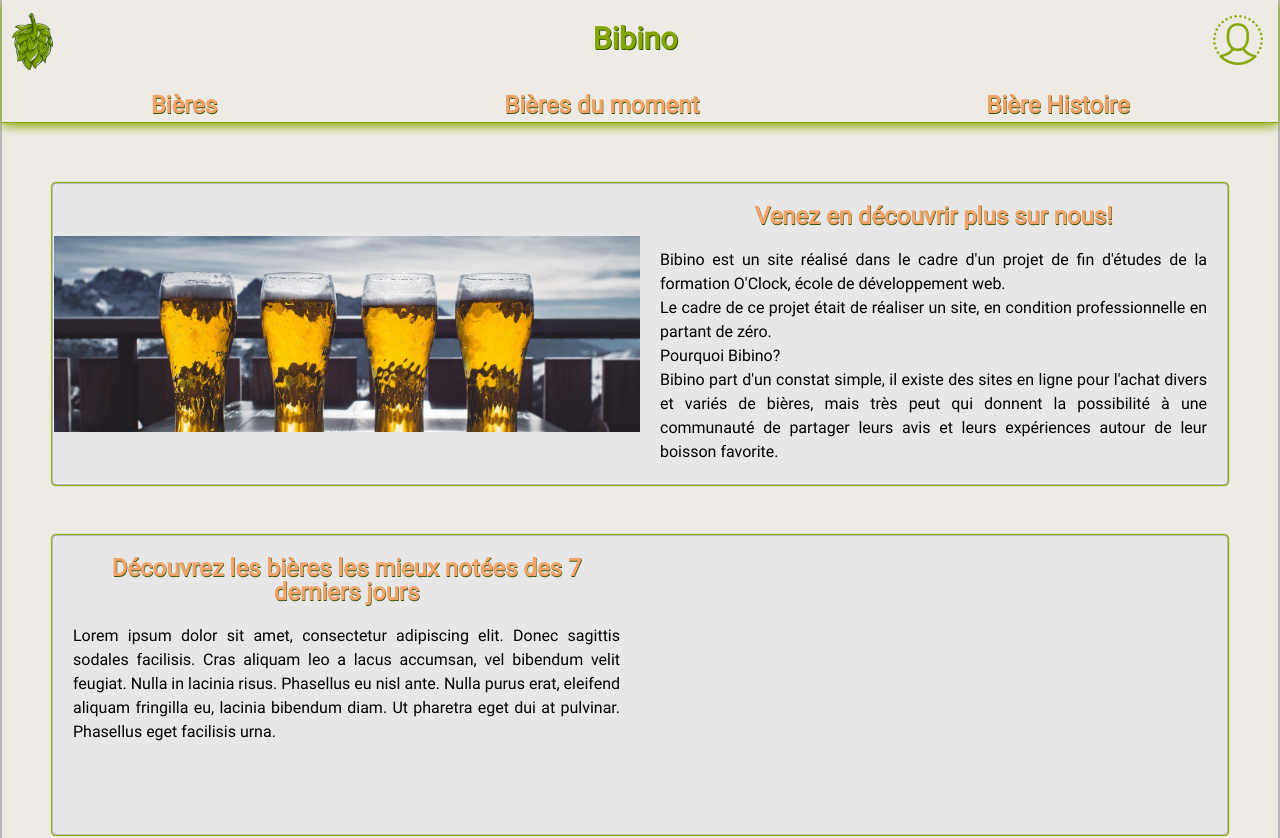
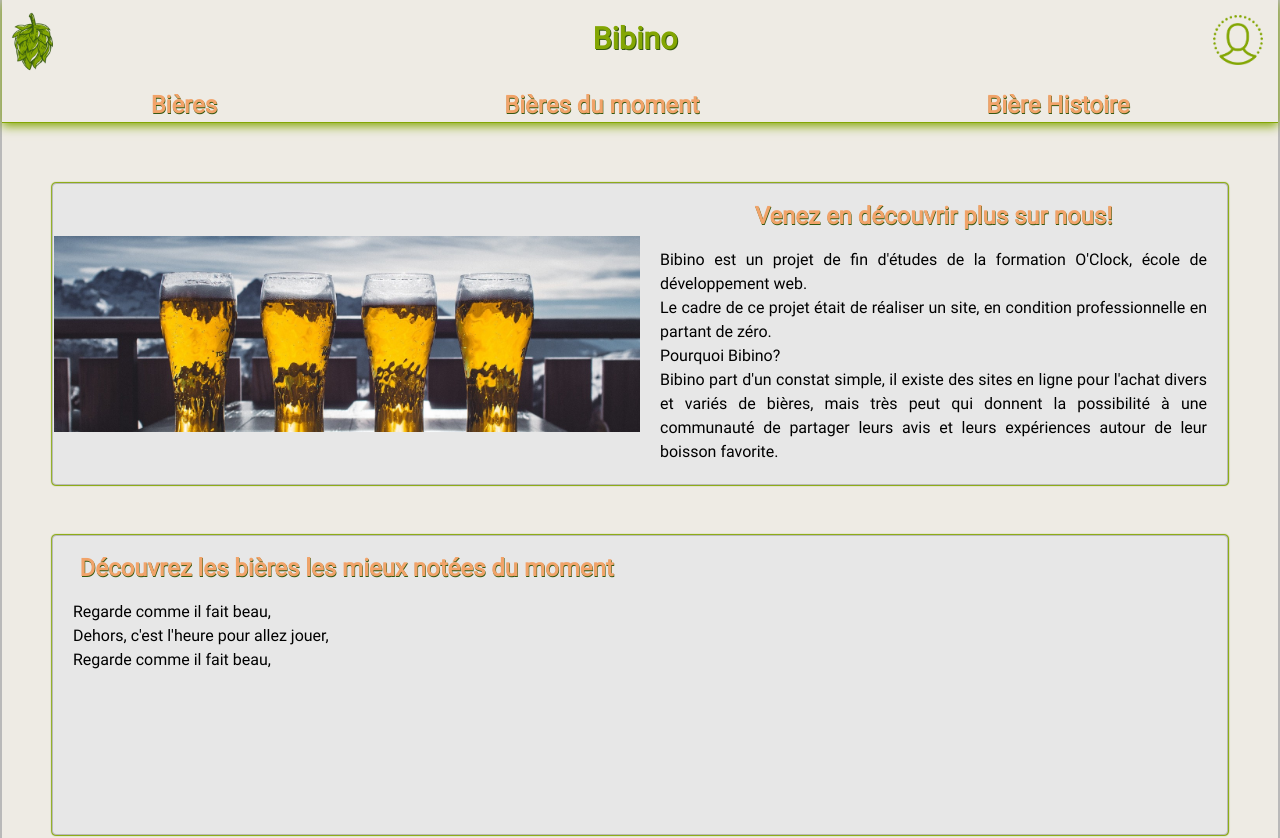
Before and after one commit to Nicolas-Verbaere/Bibino_Back, a React (Create React App) app: page / in a window 1280 px wide. Shown: the top 838 px of the page. Built offline with nearby package versions, Linux system fonts and the light colour scheme; no server answers.

Commit message:
page TopBeer ok

```diff
--- a/src/components/Main/ArticleAPropos/ArticleAPropos.js
+++ b/src/components/Main/ArticleAPropos/ArticleAPropos.js
@@ -11,9 +11,8 @@ function ArticleAPropos() {
                     Venez en découvrir plus sur nous!
                 </h2>
                 <p className='main_article_rightside-content'>
-                    Bibino est un site réalisé dans le cadre d'un projet de fin
-                    d'études de la formation O'Clock, école de développement
-                    web.
+                    Bibino est un projet de fin d'études de la formation
+                    O'Clock, école de développement web.
                 </p>
                 <p className='main_article_rightside-content'>
                     Le cadre de ce projet était de réaliser un site, en
--- a/src/components/Main/ArticleTopBeers/ArticleTopBeers.js
+++ b/src/components/Main/ArticleTopBeers/ArticleTopBeers.js
@@ -1,14 +1,25 @@
 import React from 'react';
 
-function ArticleTopBeers () {
-    return(
-    <article className="main_article">
-    <img src="#" alt="" />
-    <div className="main_article_rightside">
-        <h2 className="main_article_rightside-title">Découvrez les bières les mieux notées des 7 derniers jours</h2>
-        <p className="main_article_rightside-content">Lorem ipsum dolor sit amet, consectetur adipiscing elit. Donec sagittis sodales facilisis. Cras aliquam leo a lacus accumsan, vel bibendum velit feugiat. Nulla in lacinia risus. Phasellus eu nisl ante. Nulla purus erat, eleifend aliquam fringilla eu, lacinia bibendum diam. Ut pharetra eget dui at pulvinar. Phasellus eget facilisis urna.</p>
-    </div>
-    </article>
-    )
+function ArticleTopBeers() {
+    return (
+        <article className='main_article'>
+            <img src='#' alt='' />
+            <div className='main_article_rightside'>
+                <h2 className='main_article_rightside-title'>
+                    Découvrez les bières les mieux notées du moment
+                </h2>
+                <p className='main_article_rightside-content'>
+                    Regarde comme il fait beau,
+                </p>
+                <p className='main_article_rightside-content'>
+                    Dehors, c'est l'heure pour allez jouer,
+                </p>
+                <p className='main_article_rightside-content'>
+                    Regarde comme il fait beau,
+                </p>
+                <p className='main_article_rightside-content'></p>
+            </div>
+        </article>
+    );
 }
 export default React.memo(ArticleTopBeers);
--- a/src/components/Main/BiereHistoire/Histoire/Histoire.js
+++ b/src/components/Main/BiereHistoire/Histoire/Histoire.js
@@ -1,7 +1,7 @@
 import '../BiereHistoire.scss';
 
 function Histoire({ el }) {
-    console.log(el);
+    // console.log(el);
     return (
         <article className='article'>
             {/* {el.beer && ( */}
--- a/src/components/Main/Main.js
+++ b/src/components/Main/Main.js
@@ -10,6 +10,7 @@ import Contact from './Contact/Contact';
 import Bieres from './Bieres/Bieres';
 import BiereHistoire from './BiereHistoire/BiereHistoire';
 import Biere from './Biere/Biere';
+import TopBeer from './TopBeer/TopBeerContainer';
 
 import PbTechnique from './Contact/PbTechnique/PbTechnique';
 import SuggestionBiere from './Contact/SuggestionBiere/SuggestionBiere';
@@ -38,7 +39,7 @@ function Main({
                             <Link to='/a-propos'>
                                 <ArticleAPropos />
                             </Link>
-                            <Link to='beer/top-bieres'>
+                            <Link to='/top-bieres'>
                                 <ArticleTopBeers />
                             </Link>
                         </>
@@ -65,6 +66,12 @@ function Main({
                             user={user}
                             isLogged={isLogged}
                         />
+                    }
+                />
+                <Route
+                    path={`/top-bieres`}
+                    element={
+                        <TopBeer biereId={biereId} setBiereId={setBiereId} />
                     }
                 />
                 <Route
--- /dev/null
+++ b/src/components/Main/TopBeer/BieresDuMoment/BieresDuMoment.js
@@ -0,0 +1,41 @@
+import React from 'react';
+import { Link, useNavigate } from 'react-router-dom';
+
+function BieresDuMoment({ biere, biereId, setBiereId }) {
+    let navigate = useNavigate();
+
+    function handleClick(e) {
+        e.preventDefault();
+        setBiereId(biere.id);
+        navigate(`/biere/${biere.id}`);
+    }
+    return (
+        <Link to={`/biere/${biere.id}`}>
+            <article className='bieres_container_article' onClick={handleClick}>
+                <img
+                    className='bieres_container_article-img'
+                    src={process.env.PUBLIC_URL + `/img/${biere.name}.jpg`}
+                    alt=''
+                />
+                <div className='bieres_container_article_content'>
+                    <h1 className='bieres_container_article_content-title'>
+                        {biere.name}
+                    </h1>
+                    <p className='bieres_container_article_content-alcool'>
+                        <strong>Alcool:</strong> {biere.alcohol_level} °
+                    </p>
+                    <p className='bieres_container_article_content-brasserie'>
+                        <strong>Brasserie:</strong> {biere.brewery}
+                    </p>
+                    <p className='bieres_container_article_content-origin'>
+                        <strong>Origine:</strong> {biere.country}{' '}
+                    </p>
+                    <p className='bieres_container_article_content-note'>
+                        <strong>Note:</strong> {biere.note?.average}/5{' '}
+                    </p>
+                </div>
+            </article>
+        </Link>
+    );
+}
+export default React.memo(BieresDuMoment);
--- /dev/null
+++ b/src/components/Main/TopBeer/TopBeerContainer.js
@@ -0,0 +1,55 @@
+import { useEffect, useState } from 'react';
+import React from 'react';
+import BieresDuMoment from './BieresDuMoment/BieresDuMoment';
+import axios from 'axios';
+import './TopBeerContainer.scss';
+
+function TopBeer({ biereId, setBiereId }) {
+    const [topBiere, setTopBiere] = useState([]);
+
+    function getTopBieres() {
+        axios
+            .get(
+                'https://bibinov1.herokuapp.com/beer/topbeers'
+                //  {
+                //   headers: {
+                //     'Content-Type': 'application/json',
+                //     Accept: 'application/json',
+                //     Authorization: `Bearer ${userToken}`
+                //   },
+                // }
+            )
+            .then(function (response) {
+                // console.log(response.data)
+                console.log(response.data);
+                setTopBiere(response.data);
+            })
+            .catch(function (error) {
+                console.log(error);
+            })
+            .then(function () {});
+    }
+
+    useEffect(() => {
+        getTopBieres();
+    }, []);
+
+    return (
+        <>
+            <h1 className='topbeer-title'>
+                Voici les 10 bières les mieux notées du moment:
+            </h1>
+            <section className='bieres_container'>
+                {topBiere.map((biere) => (
+                    <BieresDuMoment
+                        key={biere.id}
+                        biere={biere}
+                        biereId={biereId}
+                        setBiereId={setBiereId}
+                    />
+                ))}
+            </section>
+        </>
+    );
+}
+export default React.memo(TopBeer);
--- /dev/null
+++ b/src/components/Main/TopBeer/TopBeerContainer.scss
@@ -0,0 +1,3 @@
+.topbeer-title {
+    margin-top: 50px;
+}
```
Also changed, not shown: src/assets/img/top-10.png (added), src/components/App.js (line endings or trailing spaces).
